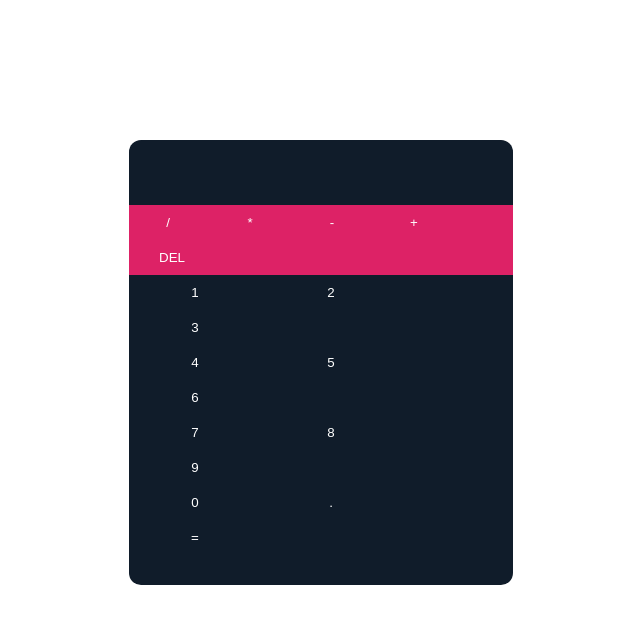
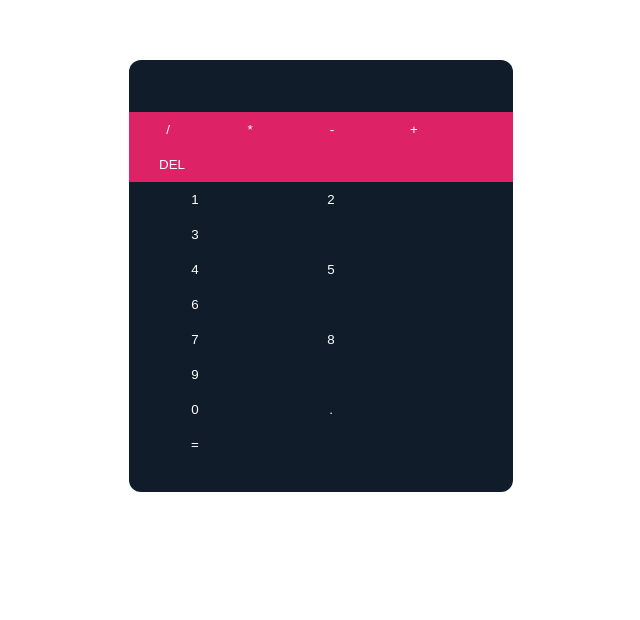
Before and after one commit to abhijithk99/calculator2, a plain HTML site: page index.html in a window 1280 px wide. Shown: the part 180-800 px from the top of the page, without its empty margins (319-959 px from the left). Drawn offline with Linux system fonts and the light colour scheme.

Commit message:
Add files via upload

```diff
--- a/Assets/style.css
+++ b/Assets/style.css
@@ -9,32 +9,37 @@ body{
     position: relative;
     display: grid;
     grid-row: span 3;
-    margin-top: 40vh;
+    margin-top: 30vh;
     background-color: rgb(16, 28, 42);
     color: #fff;
     border-radius: 12px;
-    padding: 30px 0;
+    padding: 20px 0 30px 0;
 }
 .row1{
     background-color:rgb(221, 34, 102);
 }
 .display-box{
     background-color: rgb(16, 28, 42);
+    height:30px;
     border: none;
+    color: #fff;
 }
+button[type=text]:focus {
+    border: 0px;
+  }
 .calculator{
     grid-column: span 4;
 }
-.row1 input{
+.row1 button{
     width: 78px;
     background-color: rgb(221, 34, 102);
     color: #fff;
 }
-.row2 input{
+.row2 button{
     width: 132px;
 
 }
-input{
+button{
     background-color:rgb(16, 28, 42);
     border: none;
     color: #fff;
--- a/index.html
+++ b/index.html
@@ -11,32 +11,32 @@
     <div class="calculator">
 
 
-              <input class="display-box" type="text" id="result" />
+              <input class="display-box" type="text" id="screen" />
               <div class="row1">
-              <input type="button" value="/" onclick="display('/')" />
-              <input type="button" value="*" onclick="display('*')" />
-              <input type="button" value="-" onclick="display('-')" />
-              <input type="button" value="+" onclick="display('+')" />
-              <input type="button" value="DEL" onclick="clearScreen()" id="btn" />
+              <button class="operator">/</button>
+              <button class="operator">*</button>
+              <button class="operator">-</button>
+              <button class="operator">+</button>
+              <button class="number">DEL</button>
               </div>
               <div class="row2">
-              <input type="button" value="1" onclick="display('1')" />
-              <input type="button" value="2" onclick="display('2')" />
-              <input type="button" value="3" onclick="display('3')" />
+              <button class="number">1</button>
+              <button class="number">2</button>
+              <button class="number">3</button>
               </div>
               <div class="row2">
-              <input type="button" value="4" onclick="display('4')" />
-              <input type="button" value="5" onclick="display('5')" />
-              <input type="button" value="6" onclick="display('6')" />
+              <button class="number">4</button>
+              <button class="number">5</button>
+              <button class="number">6</button>
               <div class="row2">
-              <input type="button" value="7" onclick="display('7')" />
-              <input type="button" value="8" onclick="display('8')" />
-              <input type="button" value="9" onclick="display('9')" />
+              <button class="number">7</button>
+              <button class="number">8</button>
+              <button class="number">9</button>
               </div>
               <div class="row2">
-              <input type="button" value="0" onclick="display('0')" />
-              <input type="button" value="." onclick="display('.')" />
-              <input type="button" value="=" onclick="calculate()" id="btn" />
+              <button class="number">0</button>
+              <button class="number">.</button>
+              <button class="number">=</button>
               </div>
               </div>
 
@@ -44,16 +44,49 @@
 
     </div>
     <script>
-            function clearScreen() {
-                document.getElementById("result").value = "";
-            }
-            function display(value) {
-                document.getElementById("result").value += value;
-            }
-            function calculate() {
-                var p = document.getElementById("result").value;
-                var q = eval(p);
-                document.getElementById("result").value = q;}
+            let screen = document.getElementById('screen');
+            buttons = document.getElementsByClassName('number');
+            operators = document.getElementsByClassName('operator');
+            let screenValue = '';
+            for (item of buttons) {
+            item.addEventListener('click', (e) => {
+                buttonText = e.target.innerText;
+
+                if (buttonText == 'DEL') {
+                    screenValue = "";
+                    screen.value = screenValue;
+                }
+                else if (buttonText == '=') {
+                    screen.value = eval(screenValue);
+                }
+                else {
+
+                    screenValue += buttonText;
+                    screen.value = screenValue;
+                }
+                console.log('screenvalue text is ', screenValue);
+    })
+
+
+
+}
+
+
+            for (item of operators) {
+            item.addEventListener('click', (e) => {
+                operatorText = e.target.innerText;
+                finalResult = eval(screenValue)
+                console.log('final result', finalResult);
+                screen.value = finalResult;
+                screenValue += operatorText
+                console.log('screenvalue text is ', screenValue);
+    })
+
+
+
+}
+
+
     </script>
 </body>
 </html>
```
